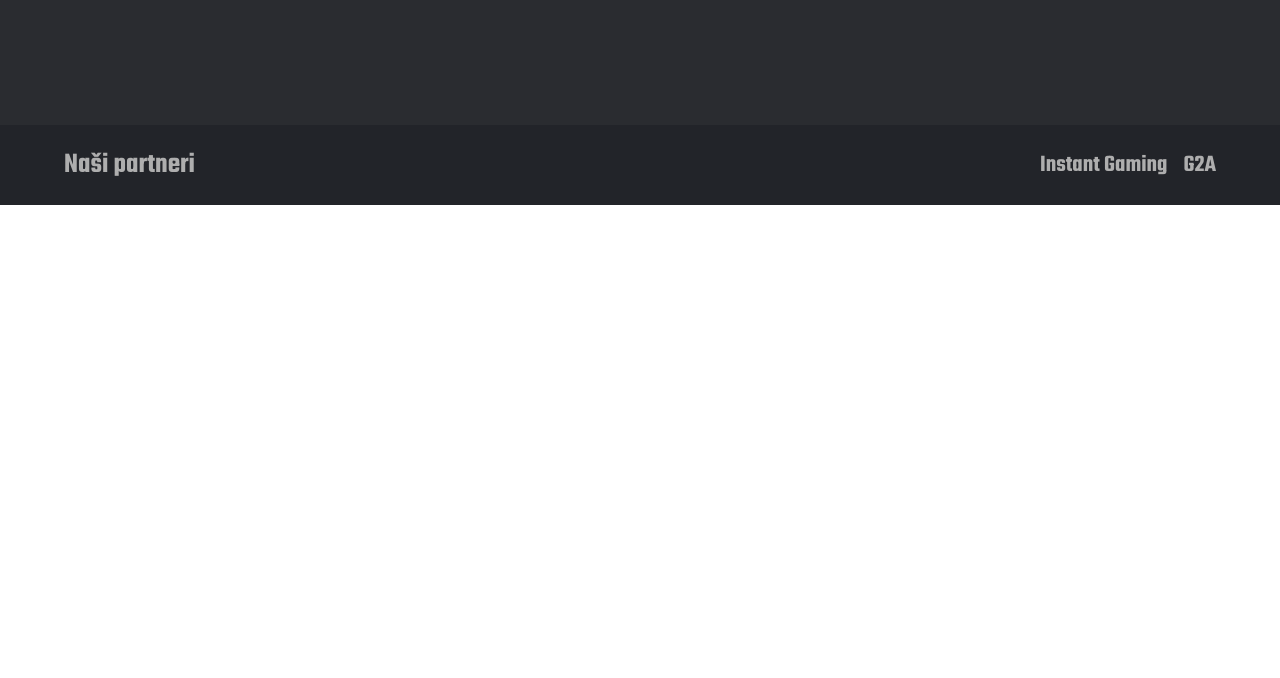
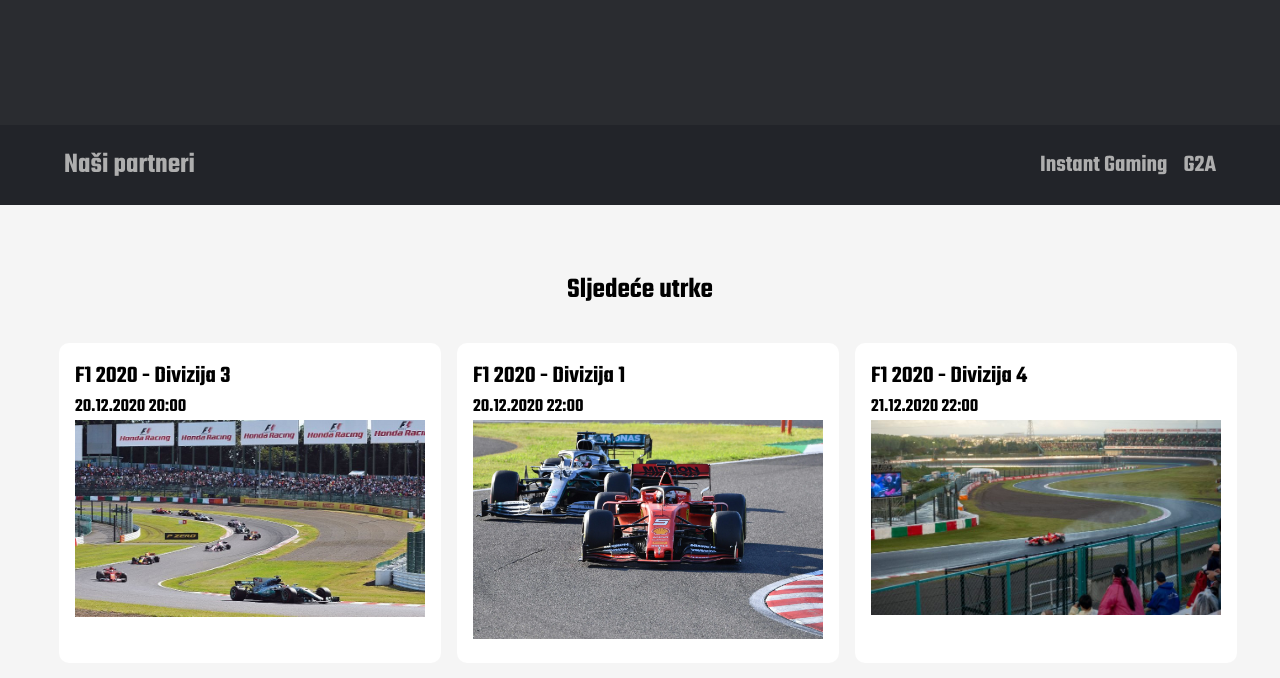
Before and after one commit to drcvrgorac/erz, a plain HTML site: page index.html in a window 1280 px wide. Shown: the part 596-1274 px from the top of the page. Before the commit the page ends 801 px from the top, so only its background shows below. Drawn offline with nearby package versions, Linux system fonts and the light colour scheme.

Commit message:
Next event - basic structure

```diff
--- a/index.html
+++ b/index.html
@@ -48,6 +48,29 @@
         </div>
     </section>
 
+    <section class="event-next">
+        <div class="event-next-title">
+            <h1>Sljedeće utrke</h1>
+        </div>
+        <div class="event-next-content">
+            <div class="event">
+                <h2>F1 2020 - Divizija 3</h2>
+                <h3>20.12.2020 20:00</h3>
+                <img class="event-image" src="./assets/images/suzuka2.jpg" alt="Suzuka">
+            </div>
+            <div class="event">
+                <h2>F1 2020 - Divizija 1</h2>
+                <h3>20.12.2020 22:00</h3>
+                <img class="event-image" src="./assets/images/suzuka1.webp" alt="Suzuka">
+            </div>
+            <div class="event">
+                <h2>F1 2020 - Divizija 4</h2>
+                <h3>21.12.2020 22:00</h3>
+                <img class="event-image" src="./assets/images/suzuka3.jpg" alt="Suzuka">
+            </div>
+        </div>
+    </section>
+
     <script src="assets/js/main.js"></script>
 </body>
 
--- a/sass/pages/_home.sass
+++ b/sass/pages/_home.sass
@@ -22,3 +22,27 @@
 @media screen and ( max-width: 560px )
   .partners
     flex-direction: column
+
+  .event-next-content
+    flex-direction: column
+
+.event-next
+  background-color: #f5f5f5
+  padding: 2rem 0
+  h1
+    text-align: center
+    font-size: 1.8rem
+    padding: 2rem
+
+.event-next-content
+  display: flex
+  justify-content: center
+
+.event
+  background-color: white
+  padding: 1rem
+  margin-left: 1rem
+  border-radius: 10px
+
+.event-image
+  max-width: 350px
```
Also changed, not shown: assets/images/suzuka1.webp (added), assets/images/suzuka2.jpg (added), assets/images/suzuka3.jpg (added), css/main.min.css.
